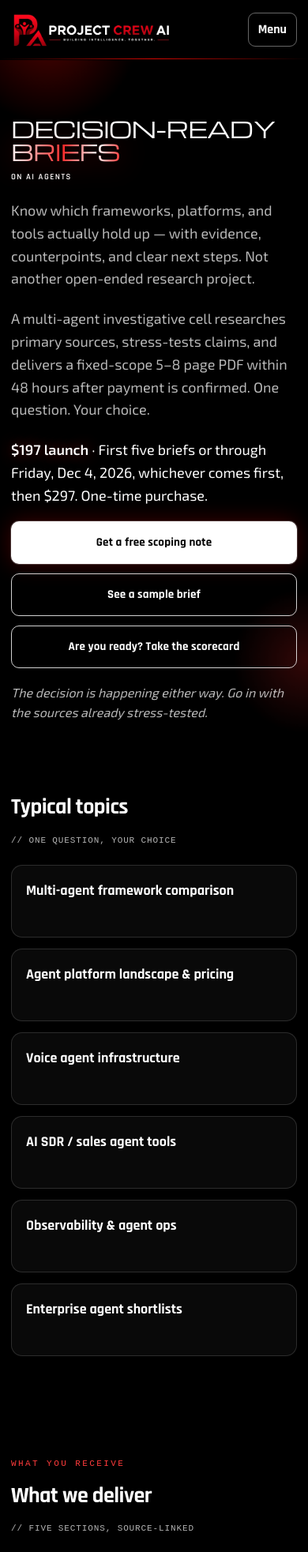
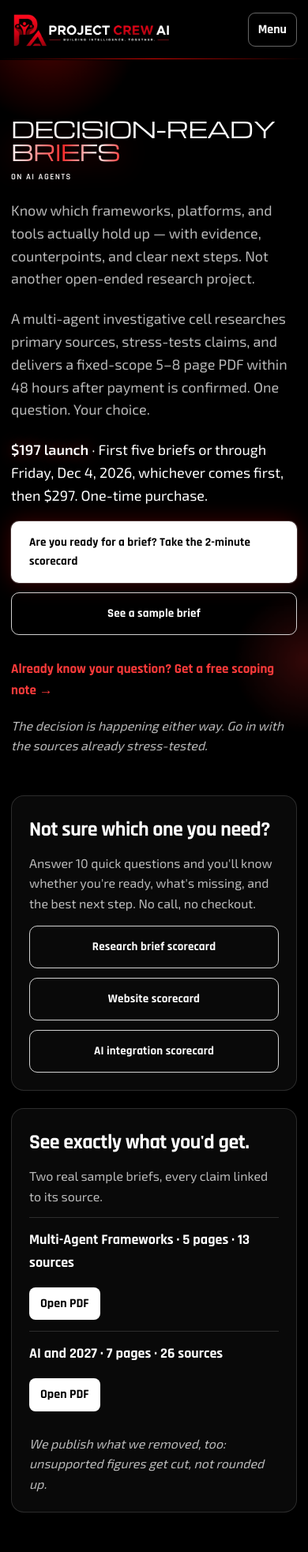
Before and after one commit to SheaButtaNyoI/ai-agents-intelligence-briefs, a plain HTML site: page index.html in a window 390 px wide. Shown: the top 1965 px of the page at 79% size. Drawn offline with nearby package versions, Linux system fonts and the light colour scheme; a web font is replaced by a local one.

Commit message:
Lori Nov 20: scorecard-first hero, proof strip, claim explainer, positioning. (#12)
The hero leads with the brief scorecard, and the page shows the real sample counts, how a claim is kept, and who the brief is for.

Co-authored-by: Cursor Agent <cursoragent@cursor.com>
Co-authored-by: Ombudsman42 <SheaButtaNyoI@users.noreply.github.com>

```diff
--- a/index.html
+++ b/index.html
@@ -632,6 +632,55 @@
   .hero-price { margin-top: 22px; color: #fff; font-size: 18px; max-width: 68ch; }
   .hero-price strong { color: #fff; text-shadow: 0 0 18px rgba(225,6,0,.55); }
   .hero-italic { margin: 18px 0 0; max-width: 62ch; color: var(--muted); }
+  .text-link { display: inline-block; margin-top: 14px; color: var(--red-hot); font-family: Rajdhani, "Segoe UI", sans-serif; font-weight: 700; font-size: 17px; text-decoration: none; }
+  .text-link:hover { color: #fff; }
+  section.choice-strip, section.proof-strip { padding: 22px 0 0; }
+  .strip-box {
+    border: 1px solid var(--line);
+    border-radius: 16px;
+    background: rgba(255,255,255,.035);
+    padding: 22px;
+  }
+  .strip-box h2 { margin: 0 0 8px; font-family: Rajdhani, "Segoe UI", sans-serif; font-size: clamp(26px, 3vw, 34px); letter-spacing: -.02em; }
+  .strip-box > p { margin: 0; color: var(--muted); max-width: 68ch; }
+  .choice-actions { display: flex; flex-wrap: wrap; gap: 12px; margin-top: 16px; }
+  .proof-row {
+    display: flex;
+    justify-content: space-between;
+    align-items: center;
+    gap: 16px;
+    padding: 14px 0;
+    border-top: 1px solid var(--line);
+    margin-top: 14px;
+  }
+  .proof-row + .proof-row { margin-top: 0; }
+  .proof-row span { font-family: Rajdhani, "Segoe UI", sans-serif; font-weight: 700; font-size: 18px; }
+  .proof-row a {
+    flex-shrink: 0;
+    color: #000;
+    background: #fff;
+    text-decoration: none;
+    font-family: Rajdhani, "Segoe UI", sans-serif;
+    font-weight: 700;
+    padding: 8px 14px;
+    border-radius: 8px;
+  }
+  .proof-row a:hover { box-shadow: 0 0 22px rgba(225,6,0,.45); }
+  .strip-box > .proof-close { margin: 14px 0 0; color: var(--muted); }
+  .claim-list .num { flex-shrink: 0; }
+  .process-pair { display: grid; grid-template-columns: 1.15fr .85fr; gap: 16px; align-items: start; }
+  .claim-card {
+    border: 1px solid var(--line);
+    border-radius: 18px;
+    padding: 22px;
+    background: rgba(255,255,255,.035);
+  }
+  .claim-card h2 { margin: 0 0 16px; font-family: Rajdhani, "Segoe UI", sans-serif; font-size: clamp(26px, 3vw, 34px); letter-spacing: -.02em; line-height: 1.15; }
+  .claim-list { list-style: none; margin: 0; padding: 0; }
+  .claim-list li { display: flex; gap: 12px; margin-bottom: 14px; color: var(--muted); }
+  .claim-list li:last-child { margin-bottom: 0; }
+  .about-grid .position-line { color: #fff; margin-top: 0; }
+  .about-grid .position-line strong { color: #fff; }
   .about-grid {
     display: grid;
     grid-template-columns: 1.15fr .85fr;
@@ -727,7 +776,7 @@
     .nav-links a.nav-buy { display: block; margin-top: 8px; background: #fff; color: #000; text-align: center; border-radius: 10px; font-family: Rajdhani, "Segoe UI", sans-serif; font-weight: 700; letter-spacing: .02em; text-transform: none; }
     .btn-nav { display: none; }
     .metrics, .topic-grid, .deliver-grid, .sample-grid { grid-template-columns: 1fr 1fr; }
-    .about-grid, .contact-grid, .pipe-track { grid-template-columns: 1fr; }
+    .about-grid, .contact-grid, .pipe-track, .process-pair { grid-template-columns: 1fr; }
     .pipe-track { gap: 0; }
     .connector { width: 2px; height: 22px; margin: 0 0 0 27px; }
     .step { display: grid; grid-template-columns: 56px 1fr; text-align: left; gap: 12px; align-items: center; }
@@ -740,7 +789,8 @@
     .hero h1 { font-size: 28px; max-width: none; }
     .metrics, .topic-grid, .deliver-grid, .sample-grid, .service-grid, .who-grid, .value-grid, .form-row { grid-template-columns: 1fr; }
     .metric { border-right: 0; border-bottom: 1px solid var(--line); }
-    .hero-actions .btn, .buy-card .btn, .service-card .btn { width: 100%; }
+    .hero-actions .btn, .buy-card .btn, .service-card .btn, .choice-actions .btn { width: 100%; }
+    .proof-row { flex-direction: column; align-items: flex-start; }
     .site-header { padding: 0 14px; }
     section { padding: 64px 0; }
   }
@@ -798,12 +848,40 @@
       <p class="lede">A multi-agent investigative cell researches primary sources, stress-tests claims, and delivers a fixed-scope 5–8 page PDF within 48 hours after payment is confirmed. One question. Your choice.</p>
       <p class="hero-price"><strong>$197 launch</strong> · First five briefs or through Friday, Dec 4, 2026, whichever comes first, then $297. One-time purchase.</p>
       <div class="hero-actions">
-        <a class="btn btn-primary" href="mailto:aicellreport@projectcrewai.io?subject=Free%20scoping%20note%20request">Get a free scoping note</a>
+        <a class="btn btn-primary" href="scorecards/brief.html">Are you ready for a brief? Take the 2-minute scorecard</a>
         <a class="btn btn-ghost" href="#samples">See a sample brief</a>
-        <a class="btn btn-ghost" href="scorecards/brief.html">Are you ready? Take the scorecard</a>
       </div>
+      <p><a class="text-link" href="mailto:aicellreport@projectcrewai.io?subject=Free%20scoping%20note%20request">Already know your question? Get a free scoping note →</a></p>
       <p class="hero-italic"><em>The decision is happening either way. Go in with the sources already stress-tested.</em></p>
     </header>
+
+    <section class="choice-strip" aria-labelledby="which-title">
+      <div class="strip-box">
+        <h2 id="which-title">Not sure which one you need?</h2>
+        <p>Answer 10 quick questions and you'll know whether you're ready, what's missing, and the best next step. No call, no checkout.</p>
+        <div class="choice-actions">
+          <a class="btn btn-ghost" href="scorecards/brief.html">Research brief scorecard</a>
+          <a class="btn btn-ghost" href="scorecards/website.html">Website scorecard</a>
+          <a class="btn btn-ghost" href="scorecards/ai.html">AI integration scorecard</a>
+        </div>
+      </div>
+    </section>
+
+    <section class="proof-strip" aria-labelledby="proof-title">
+      <div class="strip-box">
+        <h2 id="proof-title">See exactly what you'd get.</h2>
+        <p>Two real sample briefs, every claim linked to its source.</p>
+        <div class="proof-row">
+          <span>Multi-Agent Frameworks · 5 pages · 13 sources</span>
+          <a href="AI_Agents_Intelligence_Brief_Sample.pdf">Open PDF</a>
+        </div>
+        <div class="proof-row">
+          <span>AI and 2027 · 7 pages · 26 sources</span>
+          <a href="ai-and-2027.pdf">Open PDF</a>
+        </div>
+        <p class="proof-close"><em>We publish what we removed, too: unsupported figures get cut, not rounded up.</em></p>
+      </div>
+    </section>
 
     <section id="topics" aria-labelledby="topics-title">
       <div class="block-head">
@@ -838,6 +916,7 @@
     </section>
 
     <section id="process" aria-labelledby="process-title">
+      <div class="process-pair">
       <div class="pipe">
         <div class="pipe-top">
           <p class="eyebrow">How it works</p>
@@ -867,6 +946,16 @@
         </div>
         <p class="pipe-log" id="pipe-log" aria-live="polite">&gt; Send a clear topic or decision question in the AI agents space.</p>
         <p class="pipe-note">Plays the four steps. It does not place an order. Delivered within 48 hours after payment is confirmed. Delivery-clock details and service terms require confirmation before an order is accepted.</p>
+      </div>
+      <aside class="claim-card" aria-labelledby="claim-title">
+        <h2 id="claim-title">How a claim makes it into your brief</h2>
+        <ol class="claim-list">
+          <li><span class="num">01</span><span>Found in a public primary source (docs, pricing page, filing, credible reporting).</span></li>
+          <li><span class="num">02</span><span>Challenged by a separate reviewer looking for the strongest counterpoint.</span></li>
+          <li><span class="num">03</span><span>Kept, qualified, or cut. If it can't be sourced, it doesn't ship.</span></li>
+          <li><span class="num">04</span><span>Linked, so you can check it yourself.</span></li>
+        </ol>
+      </aside>
       </div>
     </section>
 
@@ -943,7 +1032,7 @@
           <p class="turnaround">Turnaround: 10–14 calendar days after quote acceptance, deposit, and assets received (logo, photos, copy draft, domain access).</p>
           <p class="service-price">Custom quote</p>
           <a class="btn btn-primary" href="mailto:aicellreport@projectcrewai.io?subject=Website%20design%20quote">Request a free consult</a>
-          <a class="score-link" href="scorecards/website.html">Not sure? Take the website readiness scorecard</a>
+          <a class="score-link" href="scorecards/website.html">Not sure you're ready? Take the 2-minute website scorecard first.</a>
         </article>
         <article class="service-card" id="ai-integrations">
           <h3>Custom AI integrations</h3>
@@ -966,7 +1055,7 @@
           <p class="turnaround">Turnaround: 14–21 calendar days after quote acceptance, deposit, tool access granted, and sample data provided.</p>
           <p class="service-price">Custom quote</p>
           <a class="btn btn-primary" href="mailto:aicellreport@projectcrewai.io?subject=AI%20integration%20quote">Request a free consult</a>
-          <a class="score-link" href="scorecards/ai.html">Not sure? Take the AI readiness scorecard</a>
+          <a class="score-link" href="scorecards/ai.html">Not sure which workflow to start with? Take the 2-minute AI readiness scorecard first.</a>
         </article>
       </div>
       <p class="service-note">Briefs are fixed-scope and priced on this page. Website design and AI integrations are custom-quoted after a free consult — no online checkout for these.</p>
@@ -977,13 +1066,14 @@
         <div>
           <p class="eyebrow">Who we are</p>
           <h2 class="section-title" id="about-title">A brief for one decision</h2>
+          <p class="position-line"><strong>For the person who has to make the call.</strong> Not a market report for everyone; one answer for your decision, with the counterpoints left in.</p>
           <p>Customers bring one question or topic of their choice. A multi-agent investigative cell researches primary sources, stress-tests claims, and synthesizes only what is decision-relevant. You receive a focused, source-linked 5–8 page PDF. Delivered within 48 hours after payment is confirmed.</p>
           <p>Produced by a multi-agent investigative cell. Fixed-scope. Source-linked. Challenge-tested. No vendor copy, no filler.</p>
           <div class="who-grid">
-            <article class="who"><h3>Founders &amp; product leads</h3><p>Choosing a framework or platform before committing engineering time.</p></article>
-            <article class="who"><h3>Consultants &amp; agencies</h3><p>Needing a client-ready brief without days of manual research.</p></article>
-            <article class="who"><h3>Investors &amp; operators</h3><p>Evaluating agent stacks, vendor claims, or near-term market shifts.</p></article>
-            <article class="who"><h3>Enterprise teams</h3><p>Building shortlists or assessing production readiness of agent tools.</p></article>
+            <article class="who"><h3>Founders &amp; product leads</h3><p>You're about to commit engineering time to a framework or platform and want the counterpoints before the sprint, not after.</p></article>
+            <article class="who"><h3>Consultants &amp; agencies</h3><p>A client asked a question you can't spend three days on. You need a source-linked answer you can stand behind.</p></article>
+            <article class="who"><h3>Investors &amp; operators</h3><p>A vendor deck makes big claims. You want to know which ones the public record actually supports.</p></article>
+            <article class="who"><h3>Enterprise teams</h3><p>You need a shortlist that survives the first skeptical question in the room.</p></article>
           </div>
         </div>
         <div>
```
